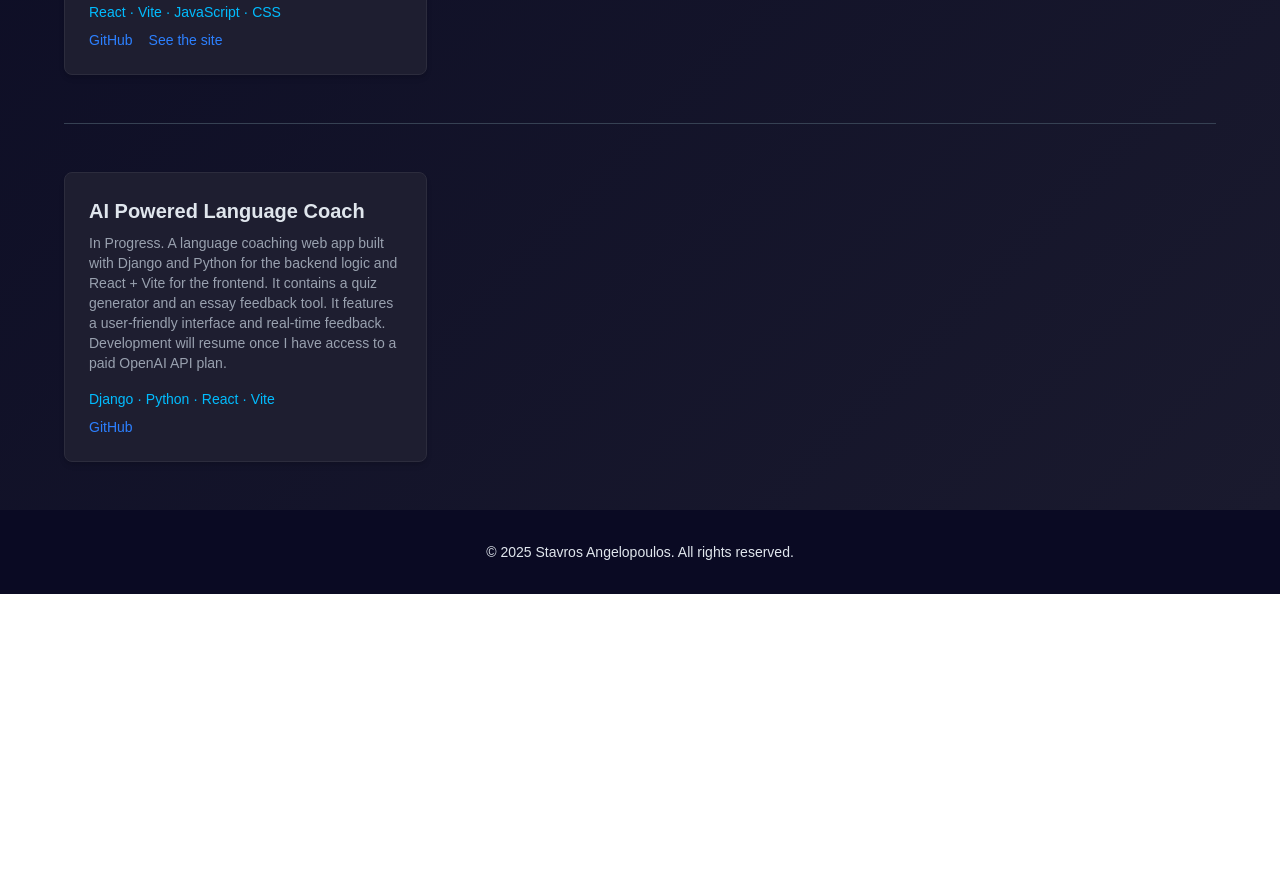
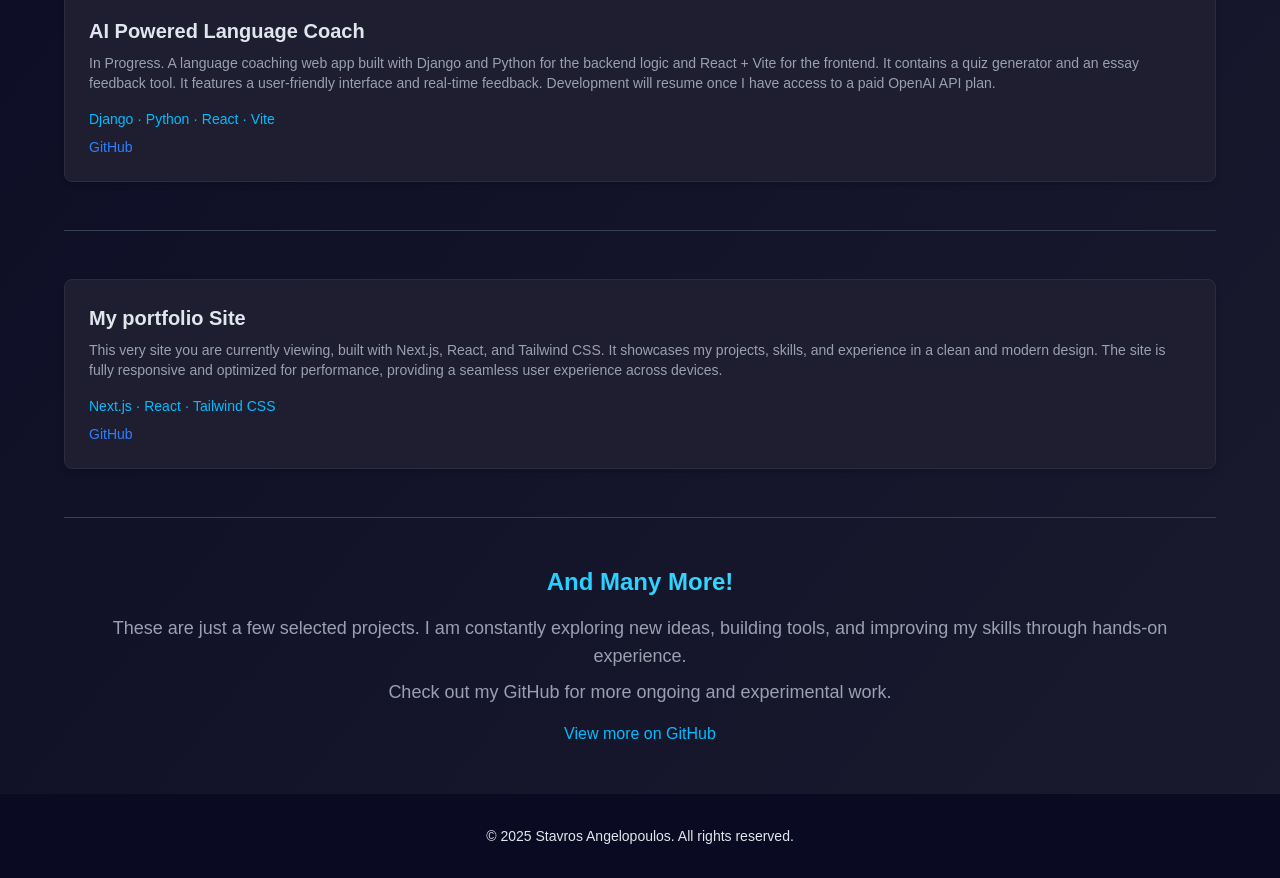
Before and after one commit to nobaigiobaitsi/my-portfolio, a Next.js app in the folder my-portfolio/: page /projects in a window 1280 px wide. Shown: the part 880-1758 px from the top of the page. Before the commit the page ends 1474 px from the top, so only its background shows below. Built offline with nearby package versions, Linux system fonts and the light colour scheme.

Commit message:
Finalized the Projects page.

```diff
--- a/my-portfolio/src/app/projects/page.js
+++ b/my-portfolio/src/app/projects/page.js
@@ -16,8 +16,8 @@ export default function ProjectsPage() {
         </section>
       </AnimatedSection>
 
-        <AnimatedSection>
-        <section className="grid sm:grid-cols-2 lg:grid-cols-3 gap-8 py-12 border-t border-gray-700">
+      <AnimatedSection>
+        <section className="gap-8 py-12 border-t border-gray-700 w-full">
 
           <div className="bg-[#1e1e30] rounded-lg border border-[#2c2c3d] p-6 hover:border-sky-500 hover:shadow-sky-400/20 shadow-md transition-transform transform hover:scale-[1.03]">
             <h3 className="text-xl font-semibold text-[#e0e6ed] mb-2">
@@ -40,8 +40,8 @@ export default function ProjectsPage() {
         </section>
       </AnimatedSection>
 
-              <AnimatedSection>
-        <section className="grid sm:grid-cols-2 lg:grid-cols-3 gap-8 py-12 border-t border-gray-700">
+      <AnimatedSection>
+        <section className="gap-8 py-12 border-t border-gray-700 w-full">
 
           <div className="bg-[#1e1e30] rounded-lg border border-[#2c2c3d] p-6 hover:border-sky-500 hover:shadow-sky-400/20 shadow-md transition-transform transform hover:scale-[1.03]">
             <h3 className="text-xl font-semibold text-[#e0e6ed] mb-2">
@@ -71,8 +71,8 @@ export default function ProjectsPage() {
         </section>
       </AnimatedSection>
 
-              <AnimatedSection>
-        <section className="grid sm:grid-cols-2 lg:grid-cols-3 gap-8 py-12 border-t border-gray-700">
+      <AnimatedSection>
+        <section className="gap-8 py-12 border-t border-gray-700 w-full">
 
           <div className="bg-[#1e1e30] rounded-lg border border-[#2c2c3d] p-6 hover:border-sky-500 hover:shadow-sky-400/20 shadow-md transition-transform transform hover:scale-[1.03]">
             <h3 className="text-xl font-semibold text-[#e0e6ed] mb-2">
@@ -94,6 +94,56 @@ export default function ProjectsPage() {
           </div>
         </section>
       </AnimatedSection>
+
+      <AnimatedSection>
+        <section className="gap-8 py-12 border-t border-gray-700 w-full">
+
+          <div className="bg-[#1e1e30] rounded-lg border border-[#2c2c3d] p-6 hover:border-sky-500 hover:shadow-sky-400/20 shadow-md transition-transform transform hover:scale-[1.03]">
+            <h3 className="text-xl font-semibold text-[#e0e6ed] mb-2">
+              My portfolio Site
+            </h3>
+            <p className="text-gray-400 text-sm mb-4">
+              This very site you are currently viewing, built with Next.js, React, and Tailwind CSS. It showcases my projects, skills, and experience in a clean and modern design. The site is fully responsive and optimized for performance, providing a seamless user experience across devices.
+            </p>
+            <p className="text-sm text-sky-400 mb-2">Next.js · React · Tailwind CSS</p>
+            <div className="flex gap-4 mt-2">
+              <a
+                href="https://github.com/nobaigiobaitsi/my-portfolio.git"
+                target="_blank"
+                className="text-blue-500 hover:underline text-sm"
+              >
+                GitHub
+              </a>
+            </div>
+          </div>
+        </section>
+      </AnimatedSection>
+
+      <AnimatedSection>
+        <section className="text-center py-12 border-t border-gray-700 mx-auto">
+          <h2 className="text-2xl font-semibold text-transparent bg-clip-text bg-gradient-to-r from-sky-400 to-cyan-300">
+            And Many More!
+          </h2>
+          <p className="text-gray-400 mt-4 text-lg">
+            These are just a few selected projects. I am constantly exploring new ideas, building tools, and improving my skills through hands-on experience.
+          </p>
+          <p className="text-gray-400 mt-2 text-lg">
+            Check out my GitHub for more ongoing and experimental work.
+          </p>
+          <div className="mt-4">
+            <a
+              href="https://github.com/nobaigiobaitsi"
+              target="_blank"
+              rel="noopener noreferrer"
+              className="inline-block text-sky-400 hover:text-sky-300 font-medium transition"
+            >
+            View more on GitHub
+            </a>
+          </div>
+        </section>
+      </AnimatedSection>
+
+
     </main>
   );
 }
```
